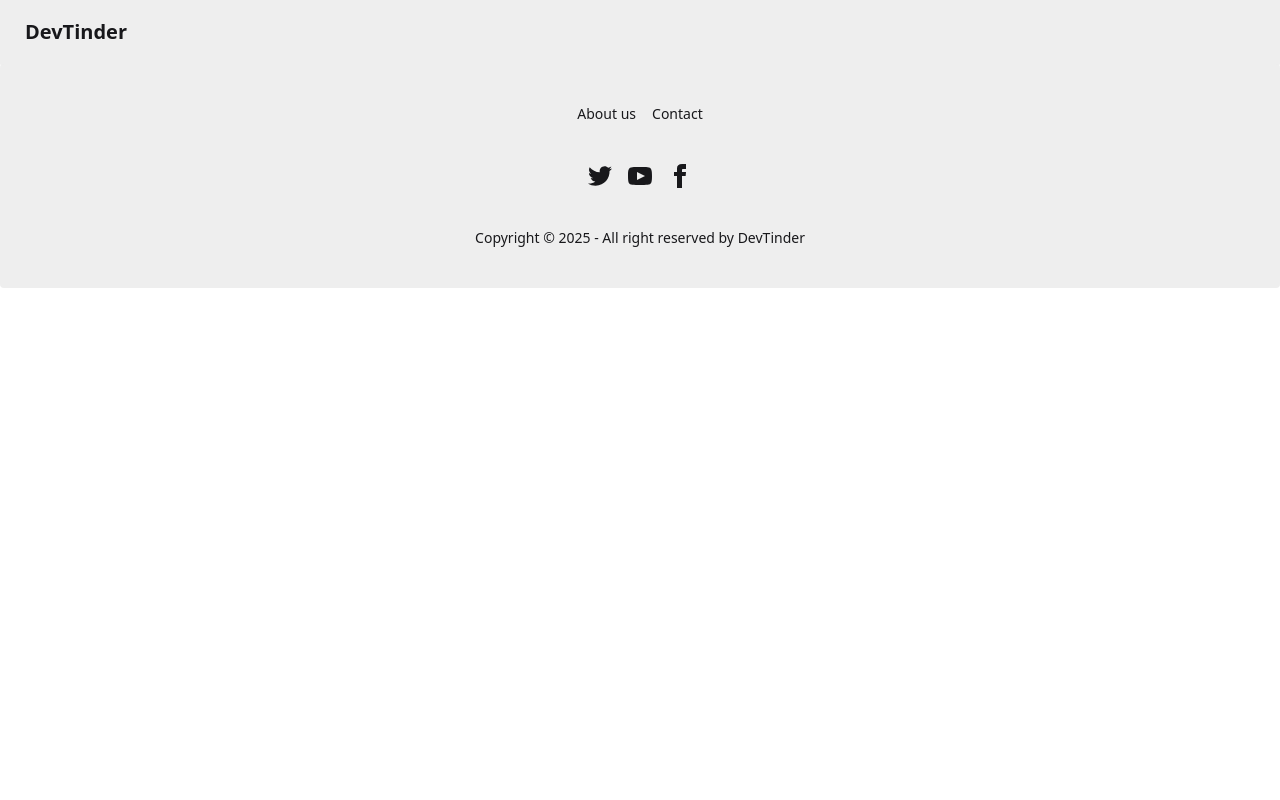
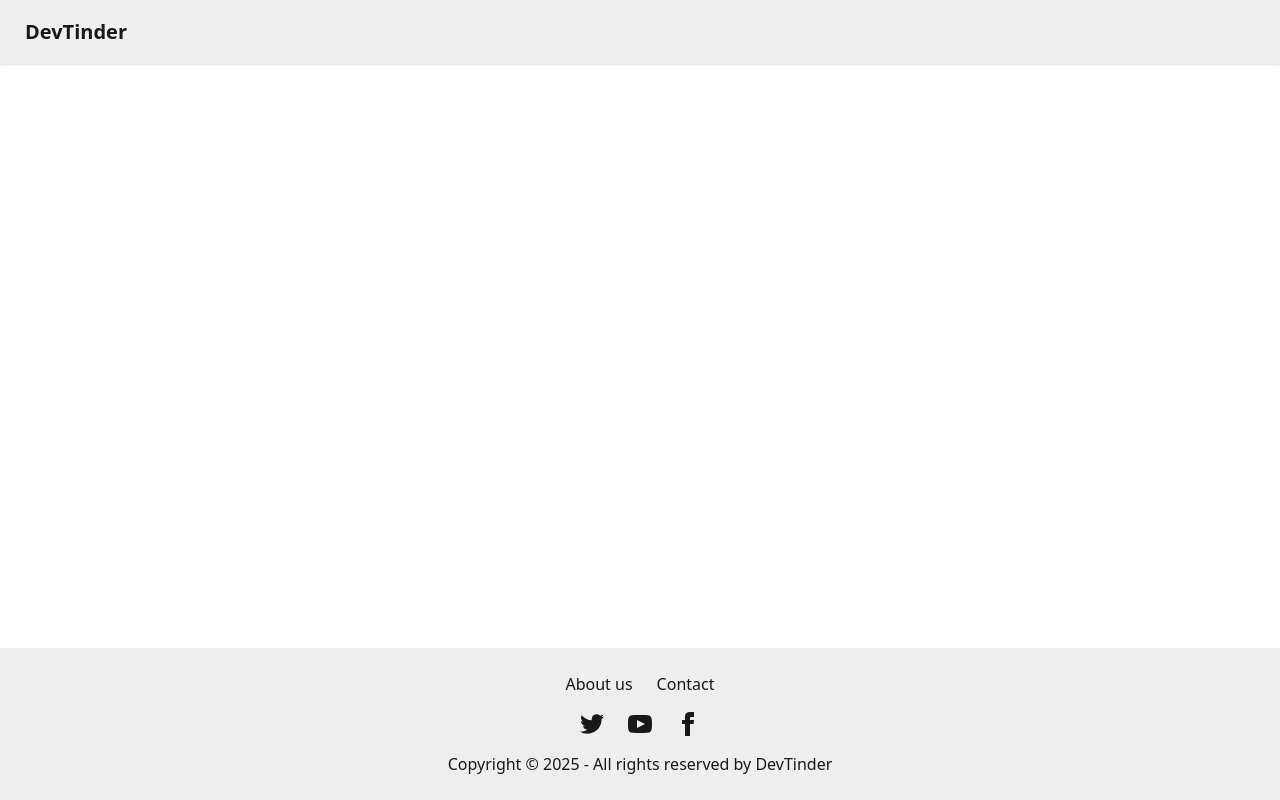
Before and after one commit to kowshikmeda/devtinder, a React (Vite) app in the folder frontend/: page / in a window 1280 px wide. Built offline with nearby package versions, Linux system fonts and the light colour scheme; no server answers.

Commit message:
improved footer style

```diff
--- a/frontend/src/components/Body.jsx
+++ b/frontend/src/components/Body.jsx
@@ -1,42 +1,44 @@
-import React, { useEffect } from 'react'
-import Navbar from './Navbar'
-import { Outlet, useNavigate } from 'react-router-dom'
-import Footer from './Footer'
-import axios from 'axios'
-import { BASE_URL } from '../../utils/constants'
-import { useDispatch, useSelector } from 'react-redux'
-import { addUser } from '../../utils/userSlice'
+import React, { useEffect } from 'react';
+import Navbar from './Navbar';
+import { Outlet, useNavigate } from 'react-router-dom';
+import Footer from './Footer';
+import axios from 'axios';
+import { BASE_URL } from '../../utils/constants';
+import { useDispatch, useSelector } from 'react-redux';
+import { addUser } from '../../utils/userSlice';
+
 const Body = () => {
   const dispatch = useDispatch();
-  const navigate=useNavigate();
-  const userData=useSelector((store)=>store.user);
-  const fetchUser=async()=>{
-    try{
-      const res=await axios.get(BASE_URL+"/profile/view",{withCredentials:true});
-     // console.log(res.data);
-      dispatch(addUser(res.data))
-    }catch(err){
-      if(err.status===401){
+  const navigate = useNavigate();
+  const userData = useSelector((store) => store.user);
+
+  const fetchUser = async () => {
+    try {
+      const res = await axios.get(BASE_URL + "/profile/view", { withCredentials: true });
+      dispatch(addUser(res.data));
+    } catch (err) {
+      if (err.status === 401) {
         navigate("/login");
       }
+      console.log(err);
+    }
+  };
 
-      console.log(err)
-    }
-  }
   useEffect(() => {
-    if(!userData){
+    if (!userData) {
       fetchUser();
     }
+  }, []);
 
-  }, []);
   return (
-    <div>
-        <Navbar/>
-        <Outlet/>
-        <Footer/>
-     </div>
-  )
+    <div className="flex flex-col min-h-screen">
+      <Navbar />
+      <div className="flex-grow pb-[30vh]"> {/* Leaves space for the fixed footer */}
+        <Outlet />
+      </div>
+      <Footer />
+    </div>
+  );
+};
 
-}
-
-export default Body
+export default Body;
--- a/frontend/src/components/Footer.jsx
+++ b/frontend/src/components/Footer.jsx
@@ -1,54 +1,34 @@
-import React from 'react'
+import React from 'react';
 
 const Footer = () => {
   return (
-    <footer className="footer footer-horizontal footer-center bg-base-300 text-base-content rounded p-10 sticky bottom-0">
-    <nav className="grid grid-flow-col gap-4">
+    <footer className="flex flex-col items-center justify-center w-full bg-base-300 text-base-content py-6">
+      <nav className="flex gap-6 mb-4">
         <a className="link link-hover">About us</a>
         <a className="link link-hover">Contact</a>
       </nav>
-    <nav>
-      <div className="grid grid-flow-col gap-4">
+      <nav className="flex gap-6 mb-4">
         <a>
-          <svg
-            xmlns="http://www.w3.org/2000/svg"
-            width="24"
-            height="24"
-            viewBox="0 0 24 24"
-            className="fill-current">
-            <path
-              d="M24 4.557c-.883.392-1.832.656-2.828.775 1.017-.609 1.798-1.574 2.165-2.724-.951.564-2.005.974-3.127 1.195-.897-.957-2.178-1.555-3.594-1.555-3.179 0-5.515 2.966-4.797 6.045-4.091-.205-7.719-2.165-10.148-5.144-1.29 2.213-.669 5.108 1.523 6.574-.806-.026-1.566-.247-2.229-.616-.054 2.281 1.581 4.415 3.949 4.89-.693.188-1.452.232-2.224.084.626 1.956 2.444 3.379 4.6 3.419-2.07 1.623-4.678 2.348-7.29 2.04 2.179 1.397 4.768 2.212 7.548 2.212 9.142 0 14.307-7.721 13.995-14.646.962-.695 1.797-1.562 2.457-2.549z"></path>
+          <svg xmlns="http://www.w3.org/2000/svg" width="24" height="24" viewBox="0 0 24 24" className="fill-current">
+            <path d="M24 4.557c-.883.392-1.832.656-2.828.775 1.017-.609 1.798-1.574 2.165-2.724-.951.564-2.005.974-3.127 1.195-.897-.957-2.178-1.555-3.594-1.555-3.179 0-5.515 2.966-4.797 6.045-4.091-.205-7.719-2.165-10.148-5.144-1.29 2.213-.669 5.108 1.523 6.574-.806-.026-1.566-.247-2.229-.616-.054 2.281 1.581 4.415 3.949 4.89-.693.188-1.452.232-2.224.084.626 1.956 2.444 3.379 4.6 3.419-2.07 1.623-4.678 2.348-7.29 2.04 2.179 1.397 4.768 2.212 7.548 2.212 9.142 0 14.307-7.721 13.995-14.646.962-.695 1.797-1.562 2.457-2.549z"></path>
           </svg>
         </a>
         <a>
-          <svg
-            xmlns="http://www.w3.org/2000/svg"
-            width="24"
-            height="24"
-            viewBox="0 0 24 24"
-            className="fill-current">
-            <path
-              d="M19.615 3.184c-3.604-.246-11.631-.245-15.23 0-3.897.266-4.356 2.62-4.385 8.816.029 6.185.484 8.549 4.385 8.816 3.6.245 11.626.246 15.23 0 3.897-.266 4.356-2.62 4.385-8.816-.029-6.185-.484-8.549-4.385-8.816zm-10.615 12.816v-8l8 3.993-8 4.007z"></path>
+          <svg xmlns="http://www.w3.org/2000/svg" width="24" height="24" viewBox="0 0 24 24" className="fill-current">
+            <path d="M19.615 3.184c-3.604-.246-11.631-.245-15.23 0-3.897.266-4.356 2.62-4.385 8.816.029 6.185.484 8.549 4.385 8.816 3.6.245 11.626.246 15.23 0 3.897-.266 4.356-2.62 4.385-8.816-.029-6.185-.484-8.549-4.385-8.816zm-10.615 12.816v-8l8 3.993-8 4.007z"></path>
           </svg>
         </a>
         <a>
-          <svg
-            xmlns="http://www.w3.org/2000/svg"
-            width="24"
-            height="24"
-            viewBox="0 0 24 24"
-            className="fill-current">
-            <path
-              d="M9 8h-3v4h3v12h5v-12h3.642l.358-4h-4v-1.667c0-.955.192-1.333 1.115-1.333h2.885v-5h-3.808c-3.596 0-5.192 1.583-5.192 4.615v3.385z"></path>
+          <svg xmlns="http://www.w3.org/2000/svg" width="24" height="24" viewBox="0 0 24 24" className="fill-current">
+            <path d="M9 8h-3v4h3v12h5v-12h3.642l.358-4h-4v-1.667c0-.955.192-1.333 1.115-1.333h2.885v-5h-3.808c-3.596 0-5.192 1.583-5.192 4.615v3.385z"></path>
           </svg>
         </a>
-      </div>
       </nav>
-    <aside>
-      <p>Copyright © {new Date().getFullYear()} - All right reserved by DevTinder</p>
+      <aside className="text-center">
+        <p>Copyright © {new Date().getFullYear()} - All rights reserved by DevTinder</p>
       </aside>
     </footer>
-  )
-}
+  );
+};
 
-export default Footer
+export default Footer;
```
Lines whose indentation alone changed are shown as unchanged.
